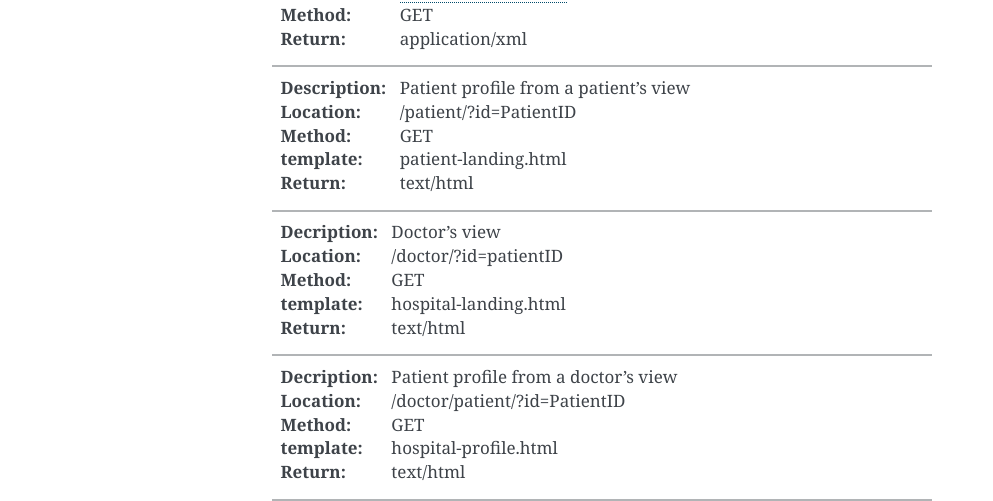
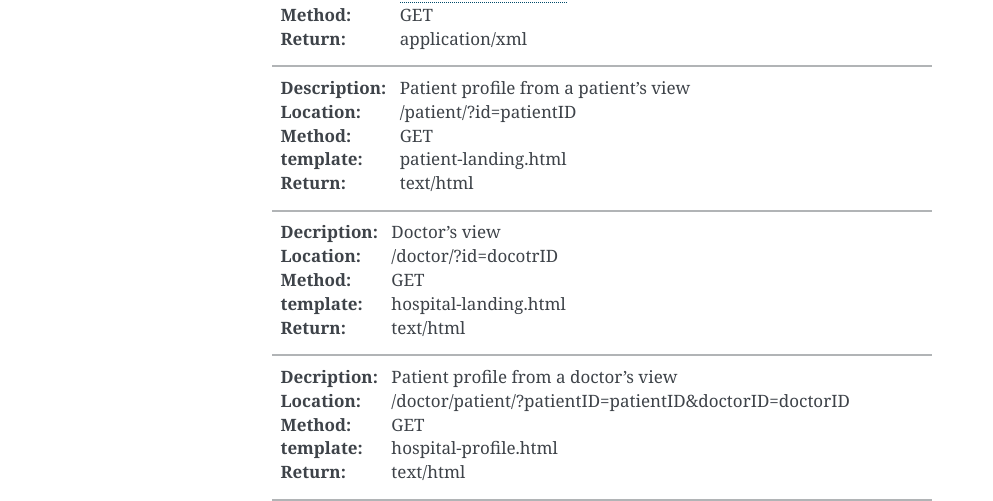
Before and after one commit to pkqxdd/medacognitive, a Sphinx documentation site: the page built from docs/README.rst, in a window 1280 px wide. Shown: the part 559-1060 px from the top of the page, without its empty margins (148-1141 px from the left). Built offline with Sphinx 7.4.7, drawn with Linux system fonts in a browser that asks for light colours.

Commit message:
Update README.rst

```diff
--- a/docs/README.rst
+++ b/docs/README.rst
@@ -30,7 +30,7 @@ API Docs
 ---------------------
 
 :Description: Patient profile from a patient's view
-:Location: /patient/?id=PatientID
+:Location: /patient/?id=patientID
 :Method: GET
 :template: patient-landing.html
 :Return: text/html
@@ -38,7 +38,7 @@ API Docs
 ---------------------
 
 :Decription: Doctor's view
-:Location: /doctor/?id=patientID
+:Location: /doctor/?id=docotrID
 :Method: GET
 :template: hospital-landing.html
 :Return: text/html
@@ -46,7 +46,7 @@ API Docs
 ---------------------
 
 :Decription: Patient profile from a doctor's view
-:Location: /doctor/patient/?id=PatientID
+:Location: /doctor/patient/?patientID=patientID&doctorID=doctorID
 :Method: GET
 :template: hospital-profile.html
 :Return: text/html
```
